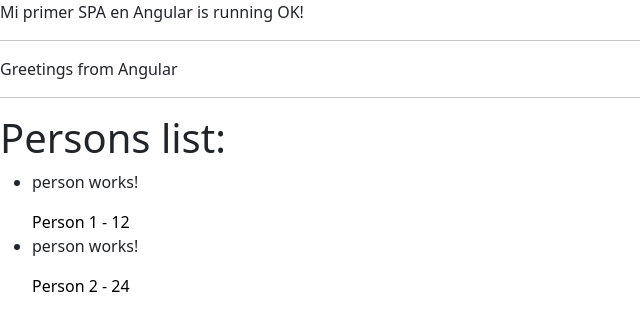
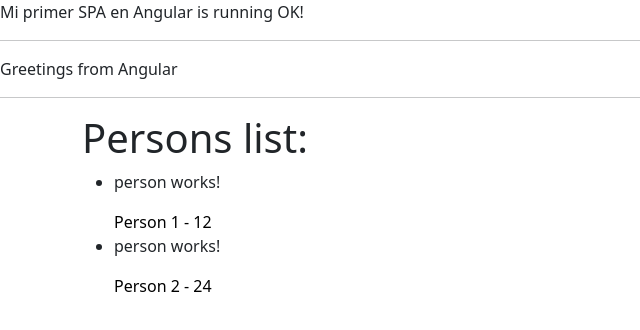
Before and after one commit to jfbarahonag/my-first-angular-app, an Angular app: page / in a window 1280 px wide. Shown: the top 330 px of the page, without its empty margins (0-640 px from the left). Built offline with nearby package versions, Linux system fonts and the light colour scheme.

Commit message:
testing bootstrap

```diff
--- a/src/app/persons/persons.component.html
+++ b/src/app/persons/persons.component.html
@@ -1,3 +1,6 @@
+<div class="container">
+  <div class="row">
+    <div class="col">
       <h1>Persons list:</h1>
       <ul>
         <li class="hover-text" *ngFor="let person of persons">
@@ -5,3 +8,6 @@
           <span class="person"> {{ person.name }} - {{ person.age }} </span>
         </li>
       </ul>
+    </div>
+  </div>
+</div>
```
Lines whose indentation alone changed are shown as unchanged.
